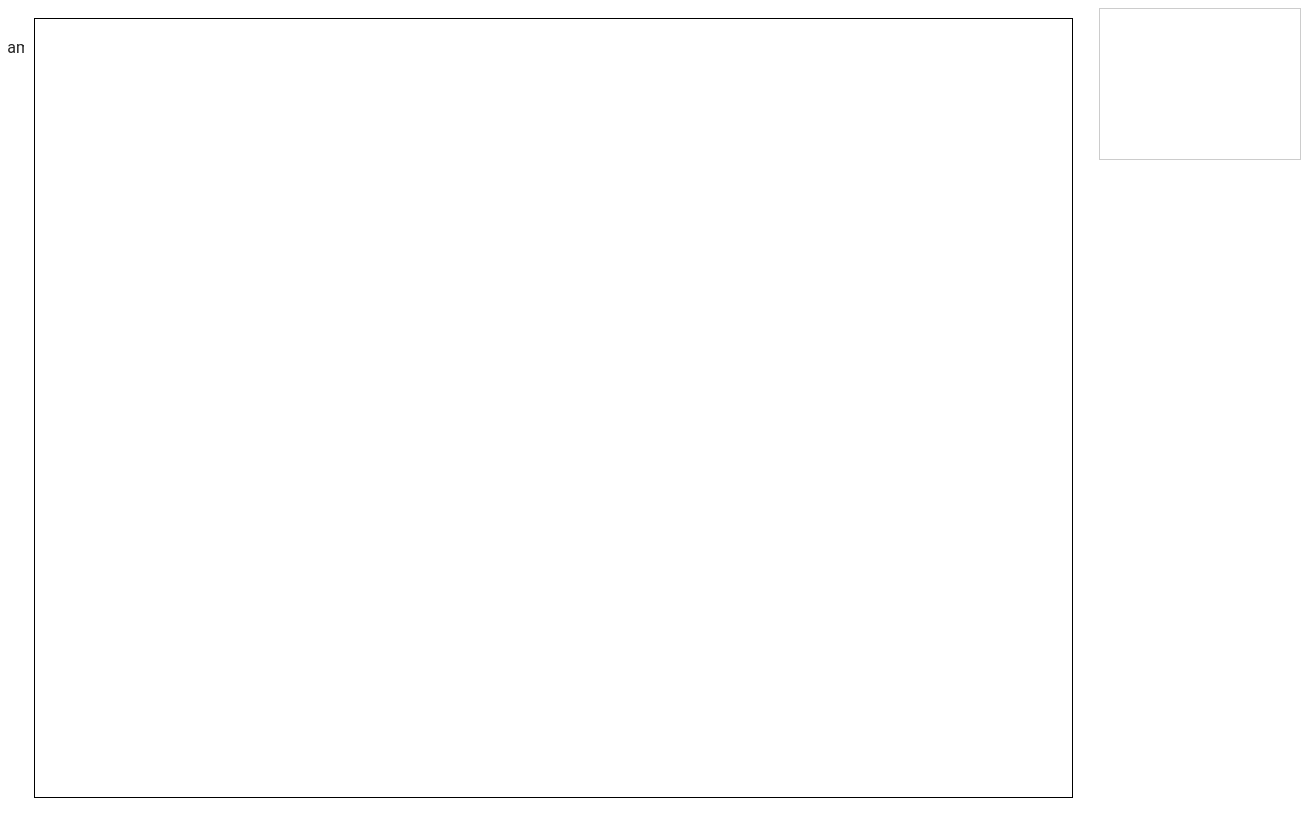
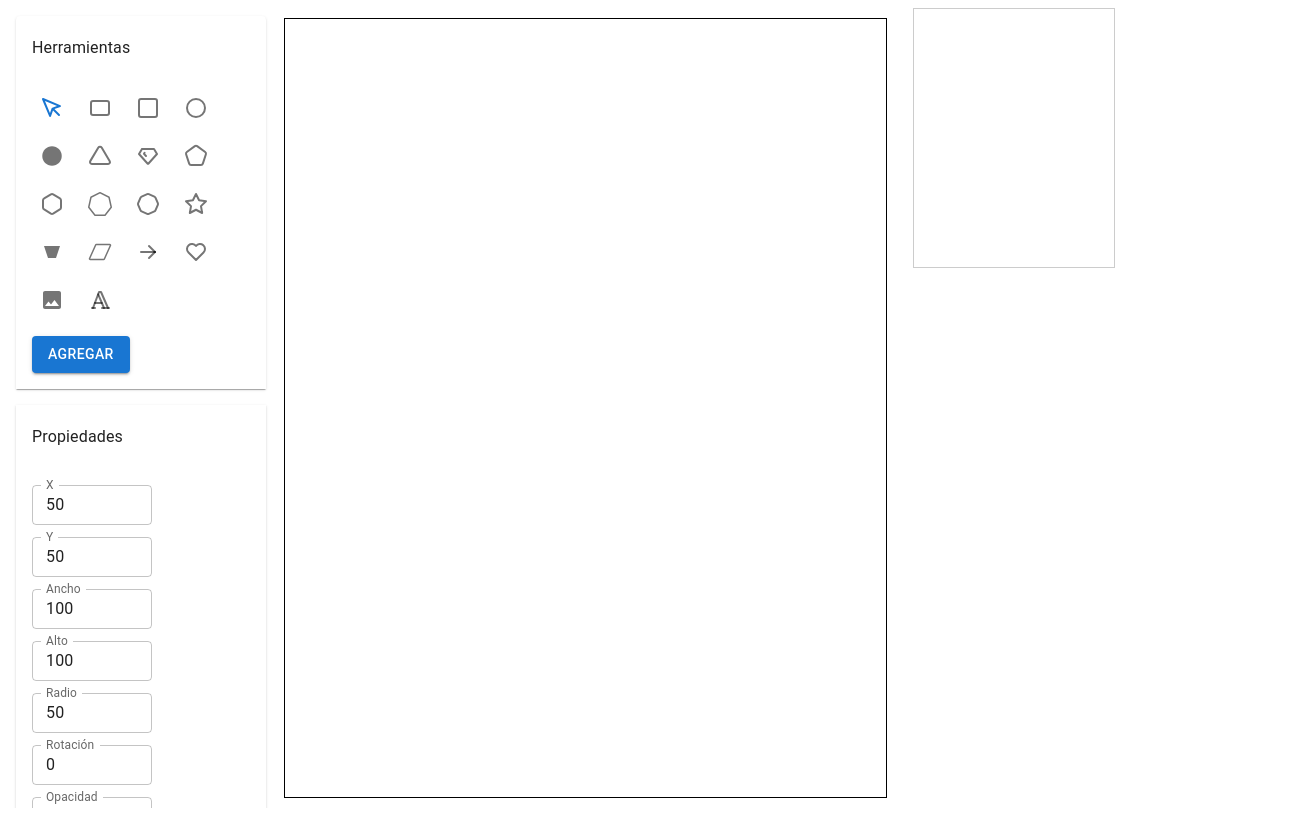
Before and after one commit to tinpardo/codexchatgpt, a Next.js app: page /canvas in a window 1280 px wide. Shown: the whole page, 1301 px wide, since content can reach past the window. Built offline with nearby package versions, Linux system fonts and the light colour scheme; some icons are missing.

Commit message:
Set default page size to Carta

```diff
--- a/modules/paginas.js
+++ b/modules/paginas.js
@@ -8,7 +8,7 @@
  * @param {number} height Alto de la página.
  * @returns {Object} Objeto de página.
  */
-export function crearPagina(width = 800, height = 600) {
+export function crearPagina(width = 816, height = 1056) {
   return {
     id: Date.now() + Math.random(),
     width,
@@ -24,6 +24,6 @@
  * @param {number} height Alto para la nueva página.
  * @returns {Array} Nuevo arreglo de páginas con la añadida.
  */
-export function agregarPagina(paginas, width = 800, height = 600) {
+export function agregarPagina(paginas, width = 816, height = 1056) {
   return [...paginas, crearPagina(width, height)];
 }
--- a/pages/canvas.js
+++ b/pages/canvas.js
@@ -69,13 +69,13 @@
   const [rotateId, setRotateId] = useState(null);
   const [rotateStart, setRotateStart] = useState(null);
   const [previewShape, setPreviewShape] = useState(null);
-  const [canvasWidth, setCanvasWidth] = useState(800);
-  const [canvasHeight, setCanvasHeight] = useState(600);
-  const [formatName, setFormatName] = useState('');
+  const [canvasWidth, setCanvasWidth] = useState(816);
+  const [canvasHeight, setCanvasHeight] = useState(1056);
+  const [formatName, setFormatName] = useState('Carta');
   const [selectionBounds, setSelectionBounds] = useState(null);
   const [thumbnailUrl, setThumbnailUrl] = useState(null);
   const [contextMenu, setContextMenu] = useState(null);
-  const [pages, setPages] = useState([crearPagina(800, 600)]);
+  const [pages, setPages] = useState([crearPagina(816, 1056)]);
   const [currentPage, setCurrentPage] = useState(0);
 
 
@@ -648,6 +648,9 @@
       setCanvasWidth(fmt.width);
       setCanvasHeight(fmt.height);
       setFormatName(fmt.name);
+      setPages((prev) =>
+        prev.map((p) => ({ ...p, width: fmt.width, height: fmt.height }))
+      );
     }
   };
 
```
